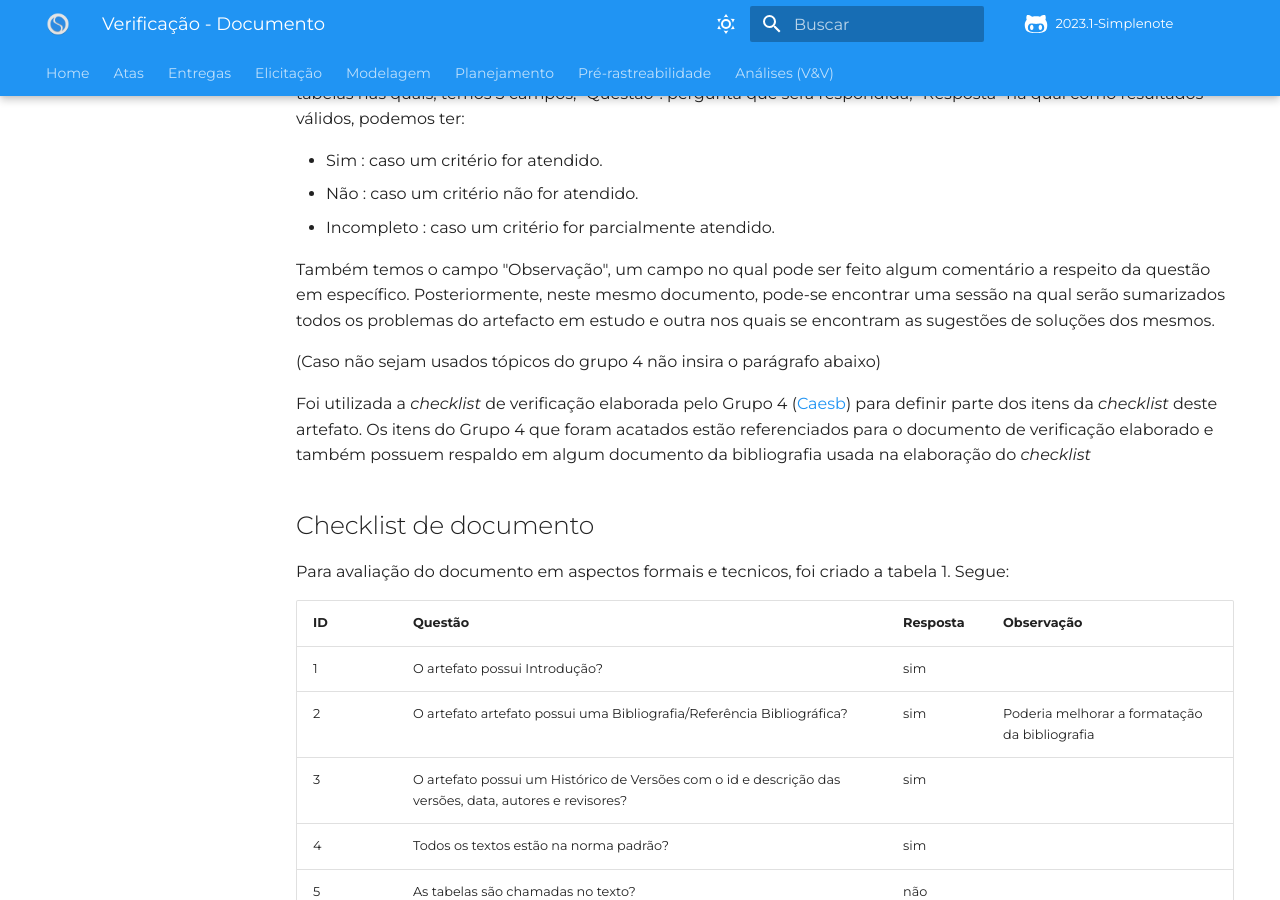
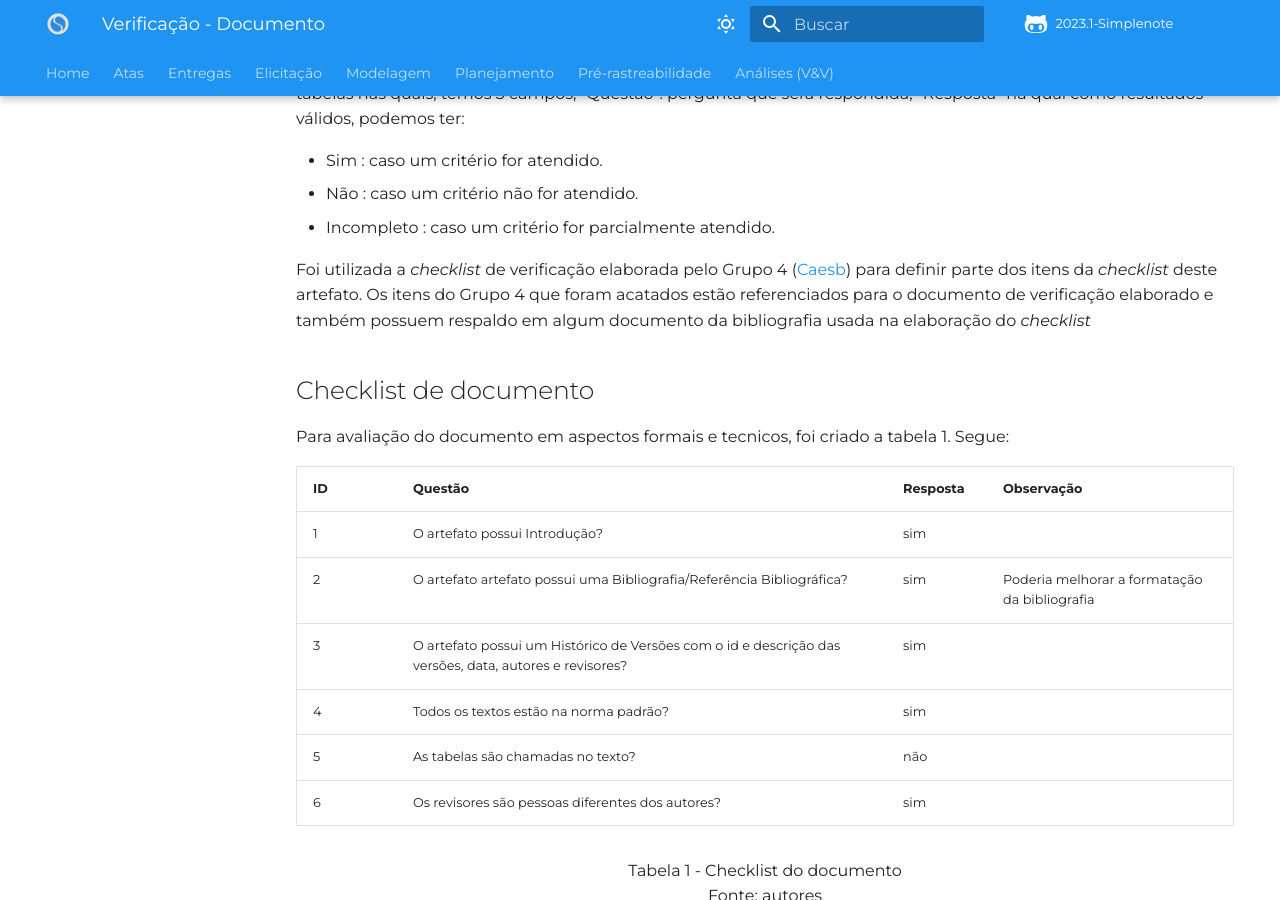
Before and after one commit to Requisitos-de-Software/2023.1-Simplenote, an MkDocs documentation site: the page built from docs/Analise-Grupo5/Modelagem/CasosDeUso.md, in a window 1280 px wide and 900 px high, scrolled down 417 px. Built offline with MkDocs 1.6.1 and Material for MkDocs 9.7.7, drawn with Linux system fonts in a browser that asks for light colours; some web fonts are replaced; comment, search, counter and statistics services are not loaded.

Commit message:
Update CasosDeUso.md

```diff
--- a/docs/Analise-Grupo5/Modelagem/CasosDeUso.md
+++ b/docs/Analise-Grupo5/Modelagem/CasosDeUso.md
@@ -11,11 +11,6 @@ A verificação foi feita por meio da insperção, utilizando um checklist criad
 - Sim : caso um critério for atendido.
 - Não : caso um critério não for atendido.
 - Incompleto : caso um critério for parcialmente atendido.
-
-Também temos o campo "Observação", um campo no qual pode ser feito algum comentário a respeito da questão em específico. Posteriormente, neste mesmo documento, pode-se encontrar uma sessão na qual serão sumarizados todos os problemas do artefacto em estudo e outra nos quais se encontram as sugestões de soluções dos mesmos.
-
-
-(Caso não sejam usados tópicos do grupo 4 não insira o parágrafo abaixo)
 
 Foi utilizada a *checklist* de verificação elaborada pelo Grupo 4 ([Caesb](https://requisitos-de-software.github.io/2023.1-Caesb/Verificacao/Grupo5/Entrega1/Entrega1/)) para definir parte dos itens da *checklist* deste artefato. Os itens do Grupo 4 que foram acatados estão referenciados para o documento de verificação elaborado e também possuem respaldo em algum documento da bibliografia usada na elaboração do *checklist*
 
```
